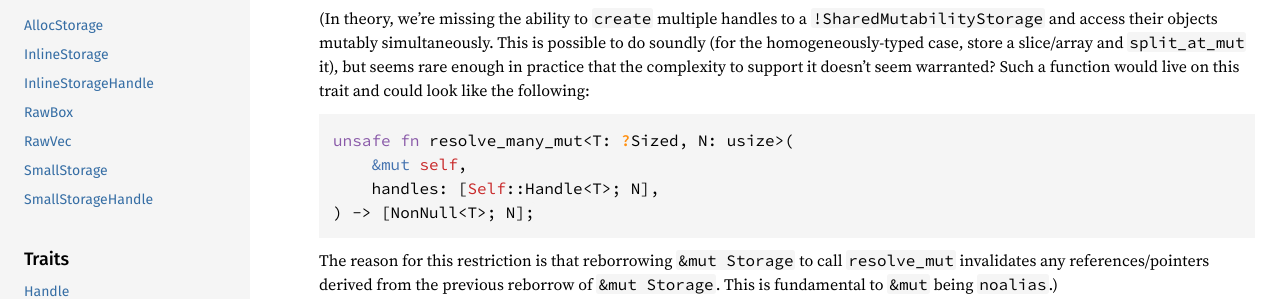
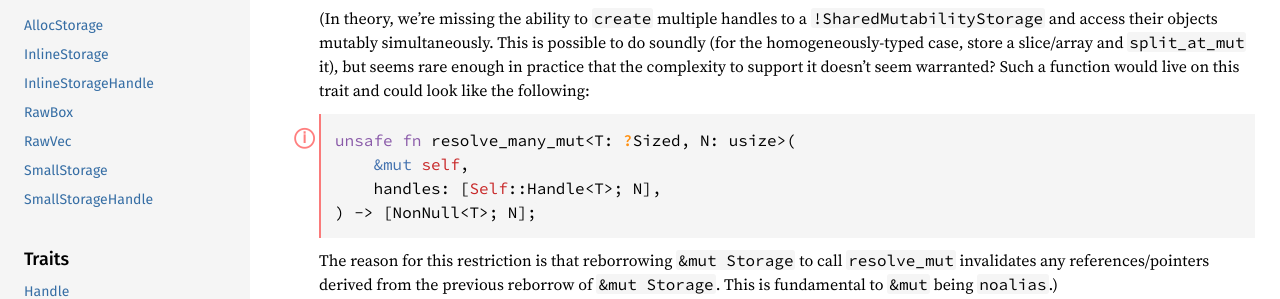
Before and after one commit to CAD97/storages-api, a plain HTML site: page storage_api/trait.MultipleStorage.html in a window 1280 px wide. Shown: the part 313-612 px from the top of the page. Drawn offline with Linux system fonts and the light colour scheme.

Commit message:
Deploying to gh-pages from @ CAD97/storages-api@64385a3ac00c401fbb3ec8e2f7a75d2848f4db6b 🚀

```diff
--- a/storage_api/trait.MultipleStorage.html
+++ b/storage_api/trait.MultipleStorage.html
@@ -17,7 +17,7 @@ slice/array and <code>split_at_mut</code> it), but seems rare enough in practice
 the complexity to support it doesn’t seem warranted? Such a function would
 live on this trait and could look like the following:</p>
 
-<div class="example-wrap"><pre class="rust rust-example-rendered"><code><span class="kw">unsafe</span> <span class="kw">fn</span> <span class="ident">resolve_many_mut</span><span class="op">&lt;</span><span class="ident">T</span>: <span class="question-mark">?</span><span class="ident">Sized</span>, <span class="ident">N</span>: <span class="ident">usize</span><span class="op">&gt;</span>(
+<div class='information'><div class='tooltip compile_fail'>ⓘ</div></div><div class="example-wrap"><pre class="rust rust-example-rendered compile_fail"><code><span class="kw">unsafe</span> <span class="kw">fn</span> <span class="ident">resolve_many_mut</span><span class="op">&lt;</span><span class="ident">T</span>: <span class="question-mark">?</span><span class="ident">Sized</span>, <span class="ident">N</span>: <span class="ident">usize</span><span class="op">&gt;</span>(
     <span class="kw-2">&amp;mut</span> <span class="self">self</span>,
     <span class="ident">handles</span>: [<span class="ident"><span class="self">Self</span>::Handle</span><span class="op">&lt;</span><span class="ident">T</span><span class="op">&gt;</span>; <span class="ident">N</span>],
 ) -&gt; [<span class="ident">NonNull</span><span class="op">&lt;</span><span class="ident">T</span><span class="op">&gt;</span>; <span class="ident">N</span>];</code></pre></div>
```
Also changed, not shown: src/storage_api/traits.rs.html (+1 -1 lines).
